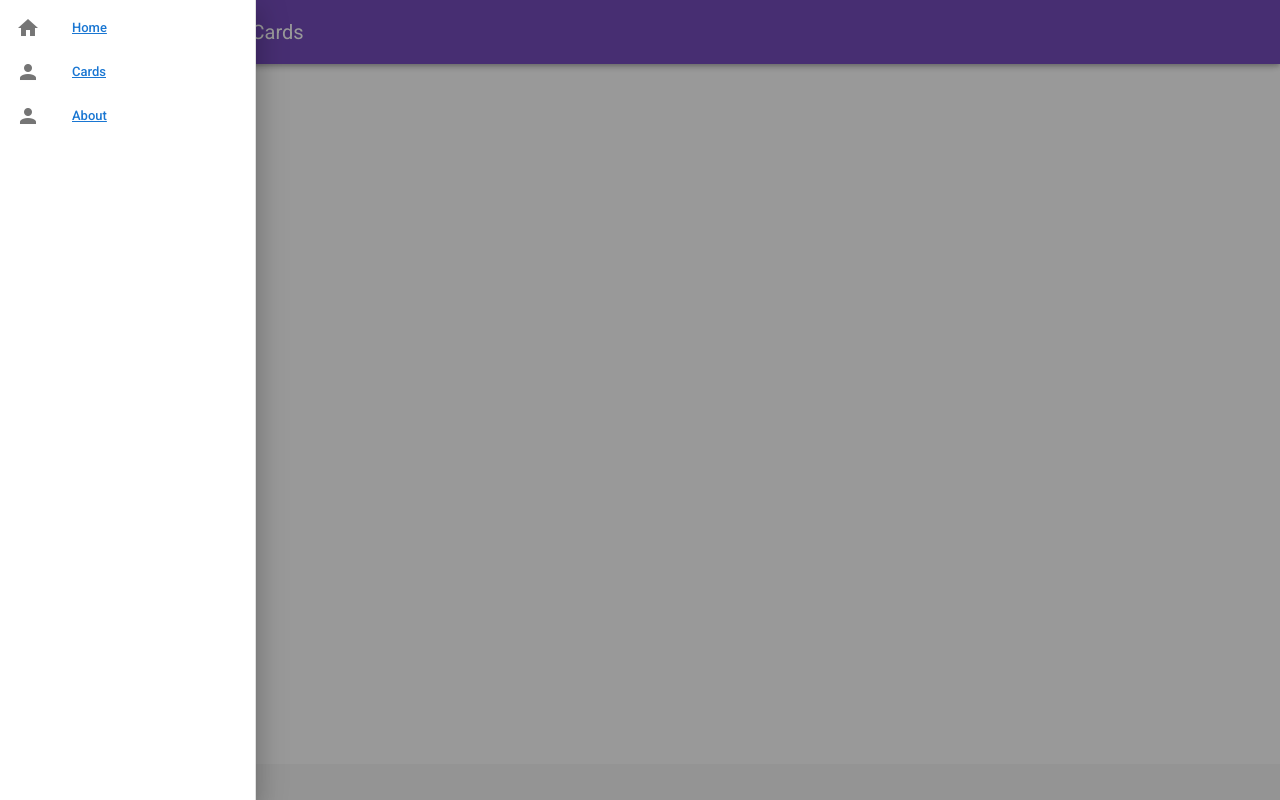
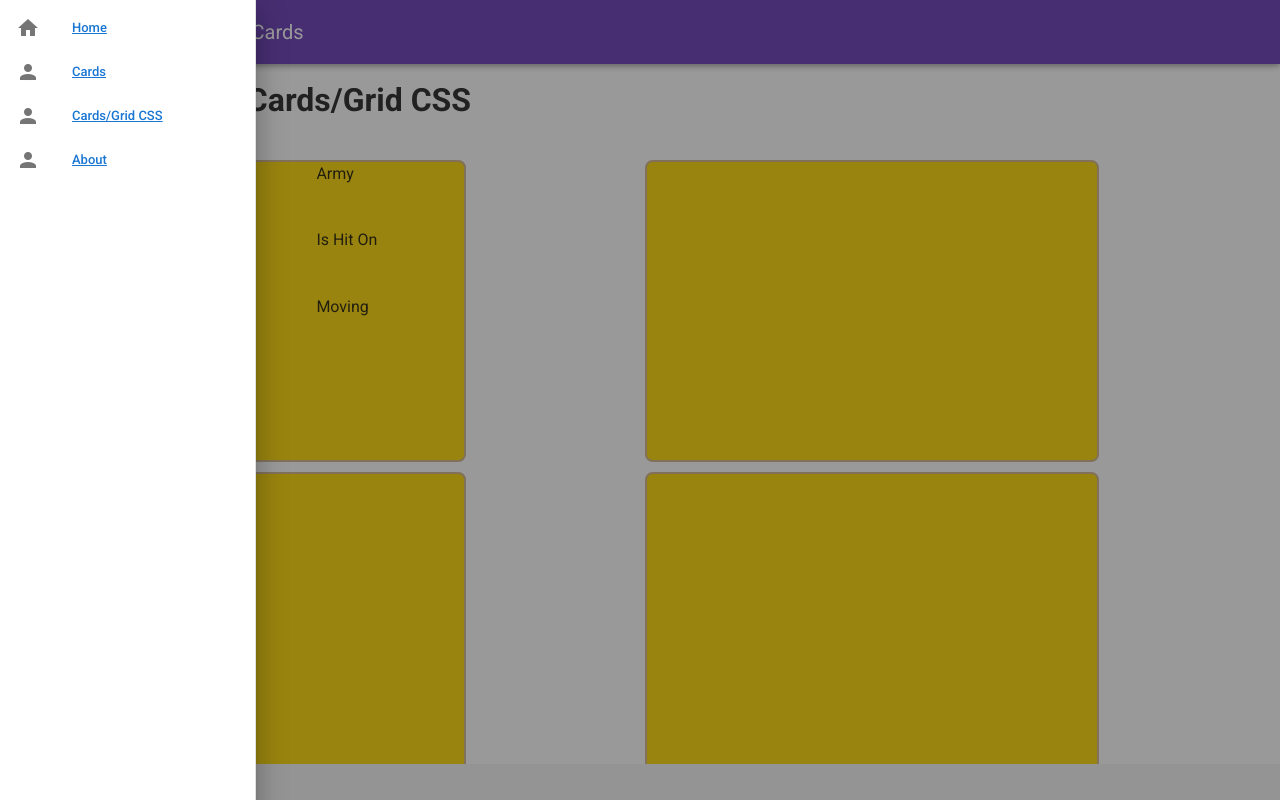
Before and after one commit to Aubacca/fow-cards, a Vue app: page /cards2 in a window 1280 px wide. Shown: the top 800 px of the page. Built offline with nearby package versions, Linux system fonts and the light colour scheme.

Commit message:
Add card/grid CSS
* add new page cards2.
* add display grid to new page.

Fixes: FoW cards

```diff
--- a/src/App.vue
+++ b/src/App.vue
@@ -27,6 +27,17 @@
             </v-list-item-icon>
             <v-list-item-title
               ><router-link to="cards">Cards</router-link></v-list-item-title
+            >
+          </v-list-item>
+
+          <v-list-item>
+            <v-list-item-icon>
+              <v-icon>mdi-account</v-icon>
+            </v-list-item-icon>
+            <v-list-item-title
+              ><router-link to="cards2"
+                >Cards/Grid CSS</router-link
+              ></v-list-item-title
             >
           </v-list-item>
 
--- a/src/components/card/list/CardListComponent.vue
+++ b/src/components/card/list/CardListComponent.vue
@@ -44,7 +44,7 @@ export default {
 };
 </script>
 
-<style>
+<style scoped>
 .fow-card {
   border: brown solid 2px;
   border-radius: 10px;
--- /dev/null
+++ b/src/components/card2/CardContainer.vue
@@ -0,0 +1,60 @@
+<template>
+  <div>
+    <h2>FoW Cards Second</h2>
+    <div class="card-parent">
+      <div class="fow-card">
+        <div class="header-left">US</div>
+        <div class="header-middle">Tank</div>
+        <div class="header-right">Army</div>
+        <div class="item-motivation">Motivation</div>
+        <div class="item-skill">Skill</div>
+        <div class="item-hit">Is Hit On</div>
+        <div class="item-armour">Armour</div>
+        <div class="item-save">Save</div>
+        <div class="item-move">Moving</div>
+        <div class="item-weapon">Weapon</div>
+      </div>
+      <div class="fow-card"></div>
+      <div class="fow-card"></div>
+      <div class="fow-card"></div>
+      <div class="fow-card"></div>
+      <div class="fow-card"></div>
+      <div class="fow-card"></div>
+    </div>
+  </div>
+</template>
+
+<script>
+export default {
+  name: "CardContainer",
+};
+</script>
+
+<style scoped>
+h2 {
+  color: dodgerblue;
+}
+.card-parent {
+  display: grid;
+  grid-template-columns: repeat(2, 1fr);
+  grid-gap: 10px;
+  grid-auto-rows: minmax(100px, auto);
+}
+.fow-card {
+  width: 12cm;
+  height: 8cm;
+  background-color: gold;
+  border: tan solid 2px;
+  border-radius: 2mm;
+
+  display: grid;
+  /* grid-template-columns: 1fr 3fr 1fr; */
+  grid-gap: 10px;
+  grid-template-areas:
+    "header-left header-middle header-right"
+    "item-motivation . item-hit"
+    "item-skill . item-save"
+    "item-move item-move item-move"
+    "item-weapon item-weapon item-weapon";
+}
+</style>
--- a/src/router/index.js
+++ b/src/router/index.js
@@ -3,6 +3,7 @@ import VueRouter from "vue-router";
 import Home from "../views/Home.vue";
 import Cards from "../views/Cards.vue";
 import Home2Component from "../views/Home2";
+import Cards2 from "../views/Cards2.vue";
 
 Vue.use(VueRouter);
 
@@ -23,6 +24,11 @@ const routes = [
     component: Cards,
   },
   {
+    path: "/cards2",
+    name: "Cards2",
+    component: Cards2,
+  },
+  {
     path: "/about",
     name: "About",
     // route level code-splitting
--- /dev/null
+++ b/src/views/Cards2.vue
@@ -0,0 +1,15 @@
+<template>
+  <div class="fow-cards">
+    <h1>Flames of War - Cards/Grid CSS</h1>
+    <CardContainer />
+  </div>
+</template>
+
+<script>
+import CardContainer from "../components/card2/CardContainer";
+
+export default {
+  name: "Cards2",
+  components: { CardContainer },
+};
+</script>
```
